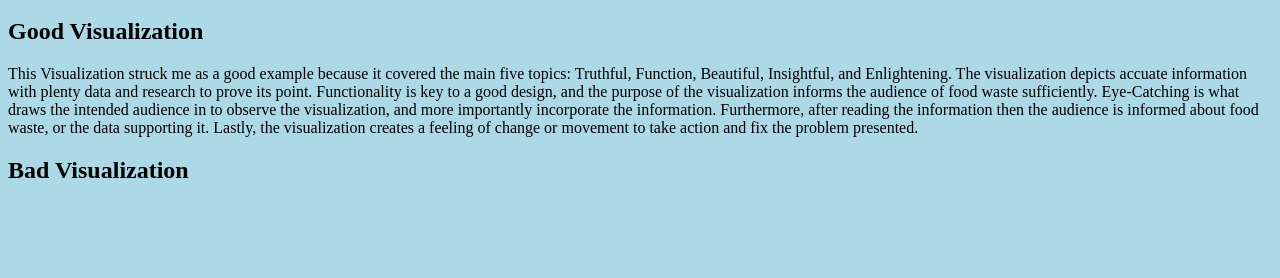
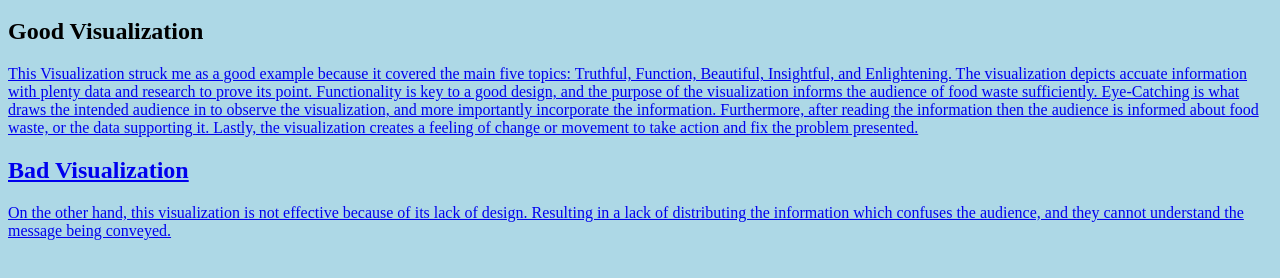
Before and after one commit to asasmith3434/PrepJava, a plain HTML site: page index.html in a window 1280 px wide. Shown: the part 48-326 px from the top of the page. Drawn offline with Linux system fonts and the light colour scheme.

Commit message:
Update index.html

```diff
--- a/index.html
+++ b/index.html
@@ -7,7 +7,8 @@
 <h1>What Makes A Good Visualization?</h1>
   <h2>Good Visualization</h2>
 
-    <p1>
+          <a href="https://upload.wikimedia.org/wikipedia/commons/5/5c/Food_Waste_in_the_UK.png></a>
+          <p1>
 
     This Visualization struck me as a good example because it covered the main five topics: Truthful, Function, Beautiful, Insightful,
     and Enlightening. The visualization depicts accuate information with plenty data and research to prove its point. Functionality is
@@ -21,7 +22,8 @@
  <h2>Bad Visualization</h2>
 
  <p2>
-
+ On the other hand, this visualization is not effective because of its lack of design. Resulting in a lack of distributing the information
+ which confuses the audience, and they cannot understand the message being conveyed.
  </p2>
 </body>
 </html>
```
